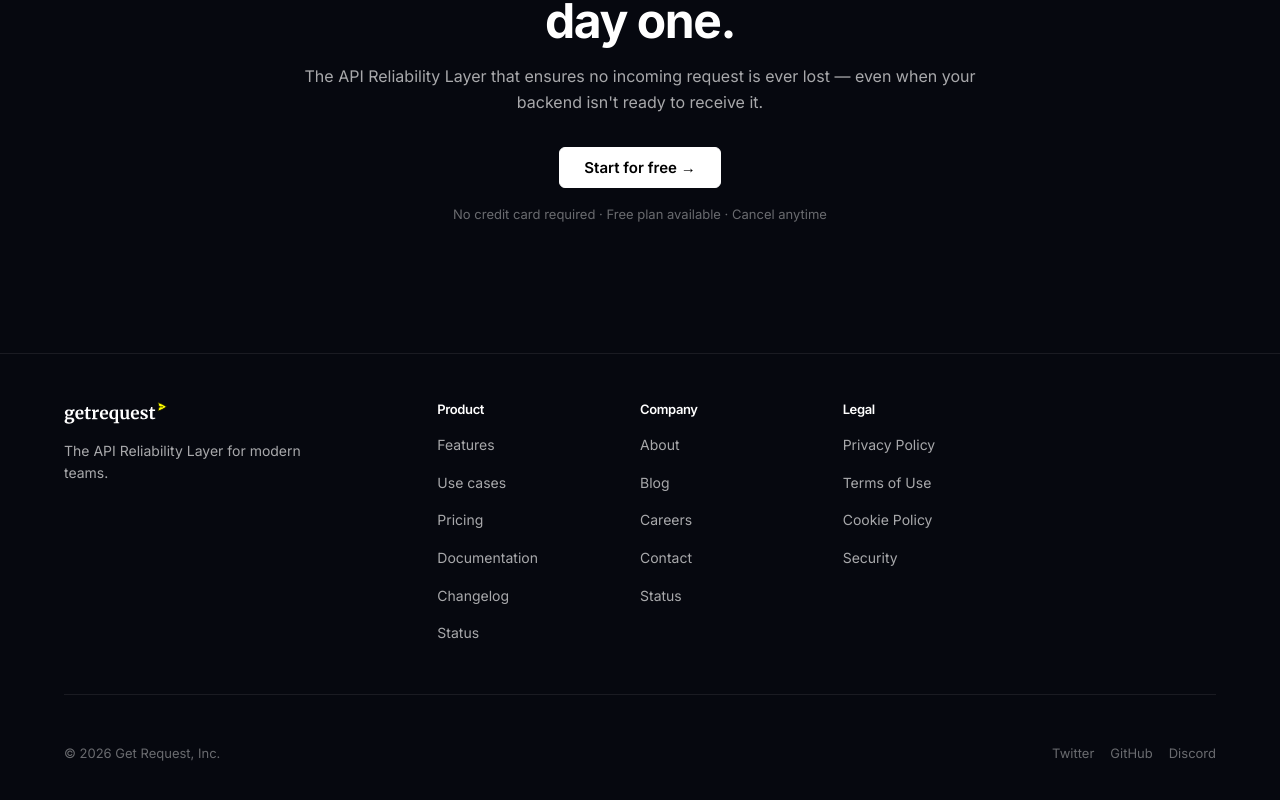
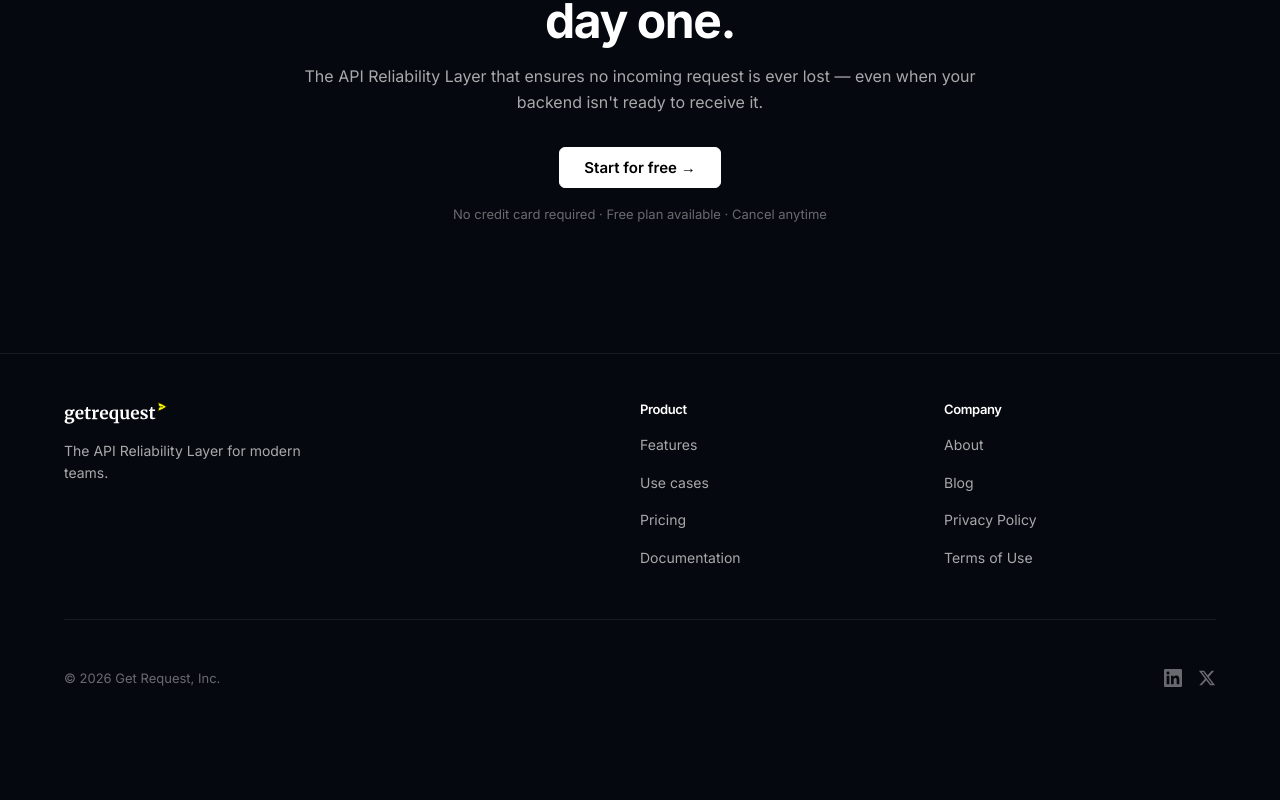
Before and after one commit to getrequesthq/website, a Next.js app: page / in a window 1280 px wide. Shown: the part 5167-5967 px from the top of the page. After the commit the page ends 5903 px from the top, so only its background shows below. Built offline with nearby package versions, Linux system fonts and the light colour scheme.

Commit message:
Update social links

```diff
--- a/app/globals.css
+++ b/app/globals.css
@@ -1484,7 +1484,7 @@
 
 .footer__grid {
   display: grid;
-  grid-template-columns: 2fr 1fr 1fr 1fr 1fr;
+  grid-template-columns: 2fr 1fr 1fr;
   gap: var(--space-8);
   margin-bottom: var(--space-12);
   padding-bottom: var(--space-12);
@@ -1557,10 +1557,14 @@
 }
 
 .footer__social-link {
-  font-size: 13px;
+  display: flex;
   color: var(--text-dark-3);
-  text-decoration: none;
   transition: color 0.15s;
+}
+
+.footer__social-link svg {
+  width: 18px;
+  height: 18px;
 }
 
 .footer__social-link:hover {
@@ -1897,7 +1901,7 @@
   }
 
   .footer__grid {
-    grid-template-columns: 1fr 1fr 1fr;
+    grid-template-columns: 1fr 1fr;
   }
 
   .footer__grid > :first-child {
--- a/components/layout/Footer.tsx
+++ b/components/layout/Footer.tsx
@@ -27,8 +27,6 @@
               <li><Link href="/use-cases" className="footer__link">Use cases</Link></li>
               <li><Link href="/pricing" className="footer__link">Pricing</Link></li>
               <li><a href={DOCS_URL} className="footer__link">Documentation</a></li>
-              <li><a href="#" className="footer__link">Changelog</a></li>
-              <li><a href="#" className="footer__link">Status</a></li>
             </ul>
           </div>
           <div>
@@ -36,27 +34,36 @@
             <ul className="footer__links">
               <li><a href="#" className="footer__link">About</a></li>
               <li><Link href="/blog" className="footer__link">Blog</Link></li>
-              <li><a href="#" className="footer__link">Careers</a></li>
-              <li><a href="#" className="footer__link">Contact</a></li>
-              <li><a href="#" className="footer__link">Status</a></li>
-            </ul>
-          </div>
-          <div>
-            <h4 className="footer__col-title">Legal</h4>
-            <ul className="footer__links">
               <li><Link href="/privacy-policy" className="footer__link">Privacy Policy</Link></li>
               <li><Link href="/terms-of-use" className="footer__link">Terms of Use</Link></li>
-              <li><a href="#" className="footer__link">Cookie Policy</a></li>
-              <li><a href="#" className="footer__link">Security</a></li>
             </ul>
           </div>
         </div>
         <div className="footer__bottom">
           <span className="footer__copy">© 2026 Get Request, Inc.</span>
           <div className="footer__social">
-            <a href="#" className="footer__social-link">Twitter</a>
-            <a href="#" className="footer__social-link">GitHub</a>
-            <a href="#" className="footer__social-link">Discord</a>
+            <a
+              href="https://www.linkedin.com/company/getrequesthq"
+              className="footer__social-link"
+              aria-label="getrequest on LinkedIn"
+              target="_blank"
+              rel="noopener noreferrer"
+            >
+              <svg viewBox="0 0 24 24" fill="currentColor" aria-hidden="true">
+                <path d="M20.447 20.452h-3.554v-5.569c0-1.328-.027-3.037-1.852-3.037-1.853 0-2.136 1.445-2.136 2.939v5.667H9.351V9h3.414v1.561h.046c.477-.9 1.637-1.85 3.37-1.85 3.601 0 4.267 2.37 4.267 5.455v6.286zM5.337 7.433c-1.144 0-2.063-.926-2.063-2.065 0-1.138.92-2.063 2.063-2.063 1.14 0 2.064.925 2.064 2.063 0 1.139-.925 2.065-2.064 2.065zm1.782 13.019H3.555V9h3.564v11.452zM22.225 0H1.771C.792 0 0 .774 0 1.729v20.542C0 23.227.792 24 1.771 24h20.451C23.2 24 24 23.227 24 22.271V1.729C24 .774 23.2 0 22.222 0h.003z" />
+              </svg>
+            </a>
+            <a
+              href="https://x.com/getrequesthq"
+              className="footer__social-link"
+              aria-label="getrequest on X"
+              target="_blank"
+              rel="noopener noreferrer"
+            >
+              <svg viewBox="0 0 24 24" fill="currentColor" aria-hidden="true">
+                <path d="M18.244 2.25h3.308l-7.227 8.26 8.502 11.24H16.17l-5.214-6.817L4.99 21.75H1.68l7.73-8.835L1.254 2.25H8.08l4.713 6.231zm-1.161 17.52h1.833L7.084 4.126H5.117z" />
+              </svg>
+            </a>
           </div>
         </div>
       </div>
```
